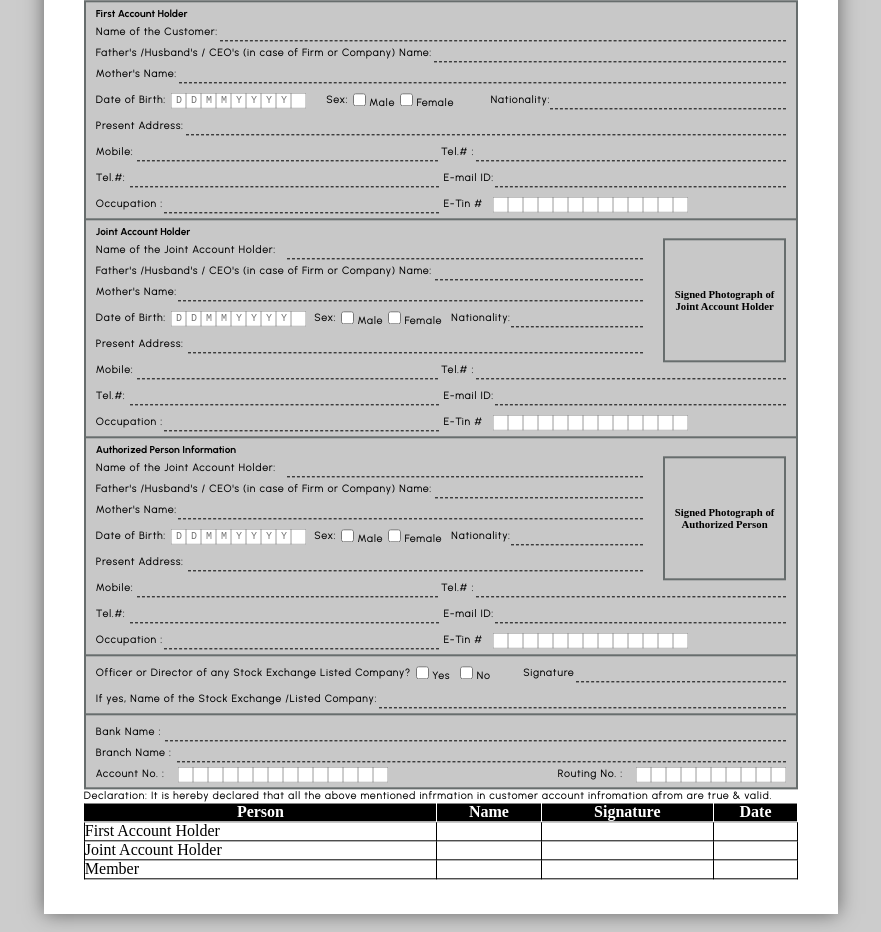
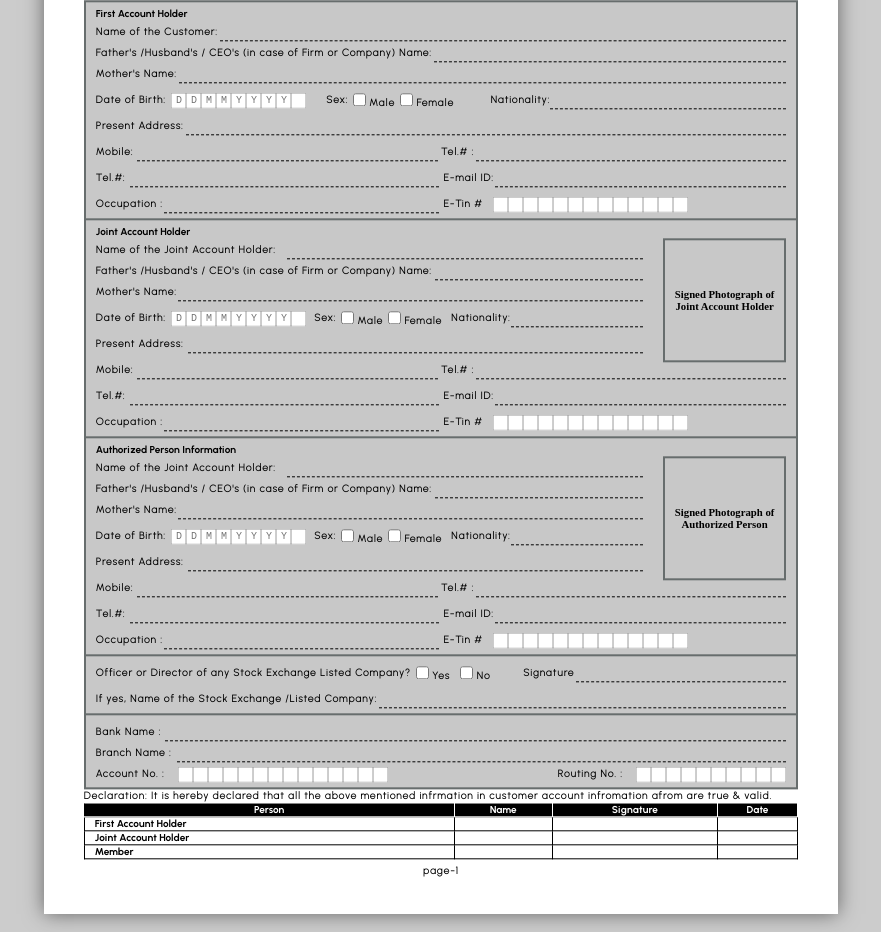
Before and after one commit to istiyakamin/ksl-bo-book, a plain HTML site: page index.html in a window 1280 px wide. Shown: the part 209-1141 px from the top of the page, without its empty margins (199-1080 px from the left). Drawn offline with Linux system fonts and the light colour scheme.

Commit message:
some addition to the first page in style's
 table style is changed and the page counting is added

```diff
--- a/css/form_body.css
+++ b/css/form_body.css
@@ -30,7 +30,6 @@ table, td, th {
       color: white;
       border:1px solid white ;
       border-left:none;
-      /* border-right: none; */
   }
   table {
     width: 100%;
--- a/index.html
+++ b/index.html
@@ -583,8 +583,8 @@
                 </h4>
             </div>
 
-            <div class="signature_table">
-                <table>
+            <div class="signature_table font-style-form-body-title width-full">
+                <table >
                         <tr>
                             <th>Person</th>
                             <th>Name</th>
@@ -592,24 +592,31 @@
                             <th>Date</th>
                         </tr>
                         <tr>
-                            <td>First Account Holder</td>
+                            <td class="pl-10">First Account Holder</td>
                             <td></td>
                             <td></td>
                             <td></td>
                         </tr>
                         <tr>
-                            <td>Joint Account Holder</td>
+                            <td class="pl-10">Joint Account Holder</td>
                             <td></td>
                             <td></td>
                             <td></td>
                         </tr>
                         <tr>
-                                <td>Member</td>
+                                <td class="pl-10">Member</td>
                                 <td></td>
                                 <td></td>
                                 <td></td>
                         </tr>
                   </table>
+            </div>
+            <div class="width-full center">
+                <div class="col-50 pt-5">
+                    <h4 class="font-style-general">
+                        page-1
+                    </h4>
+                </div>
             </div>
 
         </div>
```
